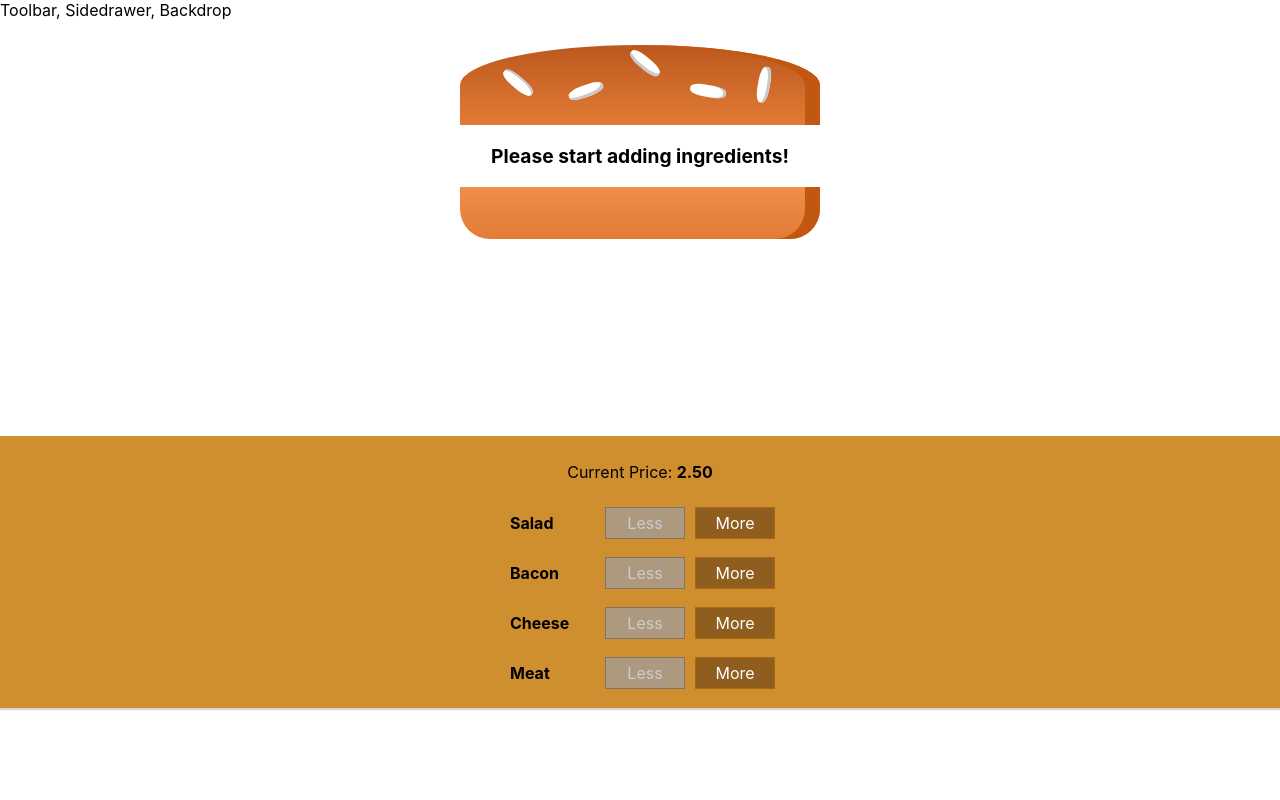
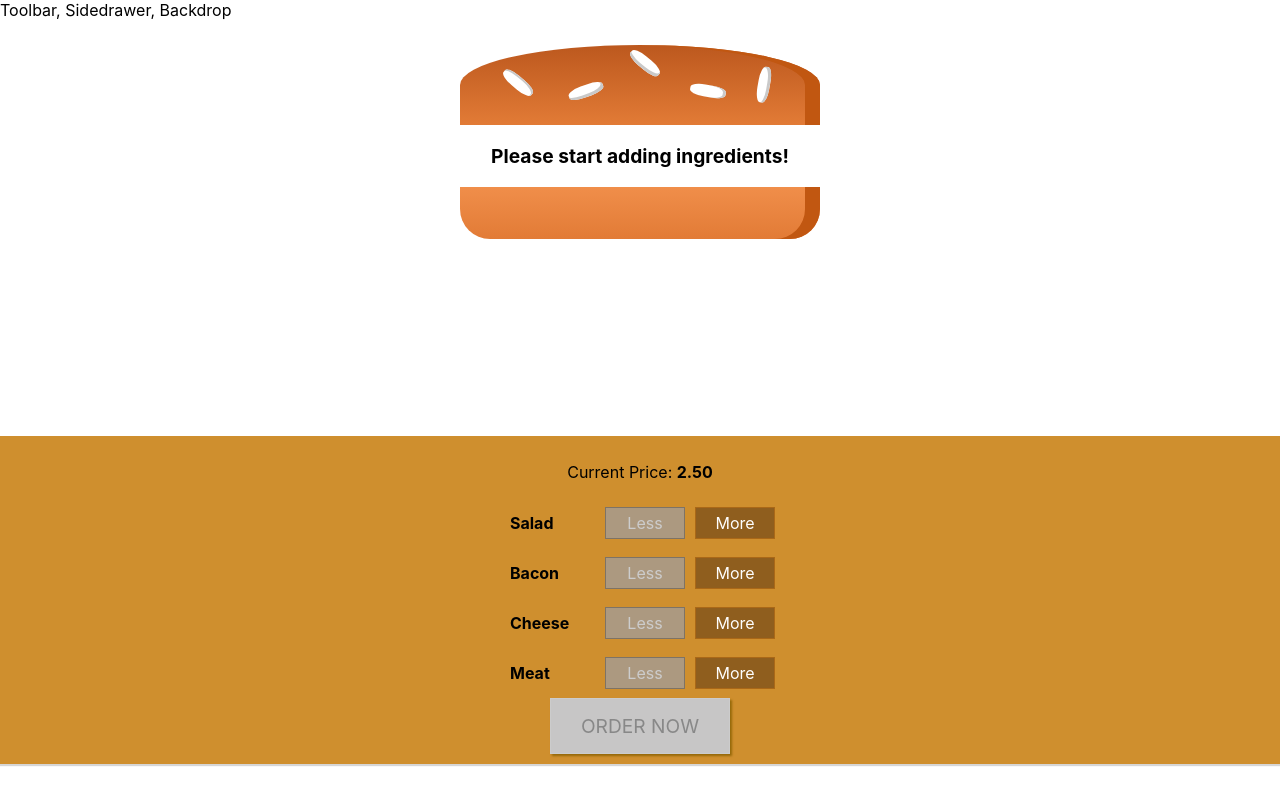
Before and after one commit to DZamora94/the-burger-builder, a React (Create React App) app: page / in a window 1280 px wide. Built offline with nearby package versions, Linux system fonts and the light colour scheme.

Commit message:
feat(BuildControls): purchase button

```diff
--- a/src/components/Burger/BuildControls/BuildControls.module.scss
+++ b/src/components/Burger/BuildControls/BuildControls.module.scss
@@ -8,3 +8,45 @@
     padding: 10px 0;
     box-shadow: 0 2px 1px #CCCC;
 }
+
+.OrderButton {
+    background-color: #DAD735;
+    outline: none;
+    cursor: pointer;
+    border: 1px solid #966909;
+    color: #966909;
+    font-family: inherit;
+    font-size: 1.2em;
+    padding: 15px 30px;
+    box-shadow: 2px 2px 2px #966909;
+
+    &:hover, &:active {
+        background-color: #A0DB41;
+        border: 1px solid #966909;
+        color: #966909;
+    }
+
+    &:disabled {
+        background-color: #C7C6C6;
+        cursor: not-allowed;
+        border: 1px solid #ccc;
+        color: #888888;
+    }
+
+    &:not(:disabled) {
+        animation: enable 0.3s linear;
+    }
+}
+
+
+@keyframes enable {
+    0% {
+        transform: scale(1);
+    }
+    60% {
+        transform: scale(1.1);
+    }
+    100% {
+        transform: scale(1);
+    }
+}
--- a/src/components/Burger/BuildControls/BuildControls.tsx
+++ b/src/components/Burger/BuildControls/BuildControls.tsx
@@ -6,13 +6,14 @@ interface BuildControlProps {
   ingredientAdded: Function;
   ingredientRemoved: Function;
   disabled: { [key: string]: boolean };
+  purchasable: boolean;
   price: number;
 }
 
 interface Controls {
   label: string;
   type: string;
-};
+}
 
 const controls: Controls[] = [
   { label: "Salad", type: "salad" },
@@ -23,7 +24,9 @@ const controls: Controls[] = [
 
 const buildControls: React.FunctionComponent<BuildControlProps> = (props) => (
   <div className={styles.BuildControls}>
-    <p>Current Price: <strong>{props.price.toFixed(2)}</strong></p>
+    <p>
+      Current Price: <strong>{props.price.toFixed(2)}</strong>
+    </p>
     {controls.map((control) => (
       <BuildControl
         key={control.label}
@@ -33,6 +36,9 @@ const buildControls: React.FunctionComponent<BuildControlProps> = (props) => (
         disabled={props.disabled[control.type]}
       />
     ))}
+    <button className={styles.OrderButton} disabled={!props.purchasable}>
+      ORDER NOW
+    </button>
   </div>
 );
 
--- a/src/containers/BurgerBuilder.tsx
+++ b/src/containers/BurgerBuilder.tsx
@@ -19,26 +19,33 @@ class BurgerBuilder extends React.Component {
       meat: 0,
     },
     totalPrice: 2.5,
+    purchasable: false,
+  };
+
+  private updatePurchaseState = (ingredients: { [key: string]: number }) => {
+    const ingSum: number = Object.values(ingredients).reduce(
+      (sum, val) => sum + val,
+      0
+    );
+    this.setState({ purchasable: ingSum > 0 });
   };
 
   private addIngredientHandler = (type: string) => {
     const ingredients: { [key: string]: number } = this.state.ingredients;
-    const oldCount: number = ingredients[type];
-    const newCount: number = oldCount + 1;
+    const newCount: number = ingredients[type] + 1;
     const newIngredients: { [key: string]: number } = {
       ...this.state.ingredients,
     };
     newIngredients[type] = newCount;
-    const priceAddition: number = INGREDIENT_PRICES[type];
-    const oldPrize: number = this.state.totalPrice;
-    const newPrice: number = oldPrize + priceAddition;
+    const newPrice: number = this.state.totalPrice + INGREDIENT_PRICES[type];
     this.setState({ totalPrice: newPrice, ingredients: newIngredients });
+    this.updatePurchaseState(newIngredients);
   };
 
   private removeIngredientHandler = (type: string) => {
     const ingredients: { [key: string]: number } = this.state.ingredients;
     const oldCount: number = ingredients[type];
-    if (oldCount <= 0) {
+    if (ingredients[type] <= 0) {
       return;
     }
     const newCount: number = oldCount - 1;
@@ -46,14 +53,15 @@ class BurgerBuilder extends React.Component {
       ...this.state.ingredients,
     };
     newIngredients[type] = newCount;
-    const priceDeduction: number = INGREDIENT_PRICES[type];
-    const oldPrize: number = this.state.totalPrice;
-    const newPrice: number = oldPrize - priceDeduction;
+    const newPrice: number = this.state.totalPrice - INGREDIENT_PRICES[type];
     this.setState({ totalPrice: newPrice, ingredients: newIngredients });
+    this.updatePurchaseState(newIngredients);
   };
 
   render() {
-    const ingredients: { [key: string]: number } = this.state.ingredients;
+    const ingredients: { [key: string]: number } = {
+      ...this.state.ingredients,
+    };
     let disableInfo: { [key: string]: boolean } = { meat: false };
 
     for (let key in ingredients) {
@@ -67,6 +75,7 @@ class BurgerBuilder extends React.Component {
           ingredientAdded={this.addIngredientHandler}
           ingredientRemoved={this.removeIngredientHandler}
           disabled={disableInfo}
+          purchasable={this.state.purchasable}
           price={this.state.totalPrice}
         />
       </Aux>
```
